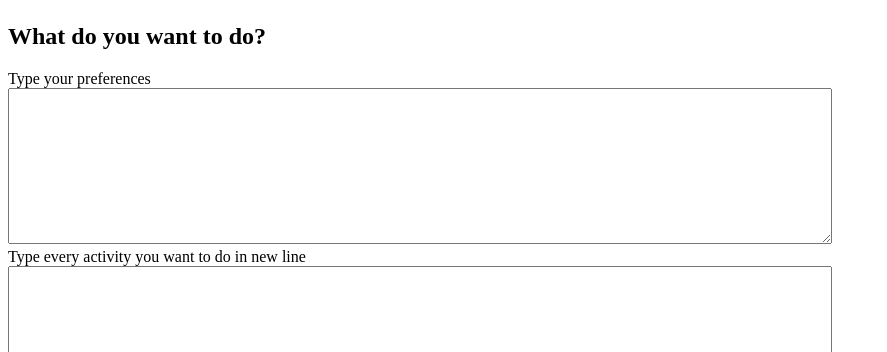
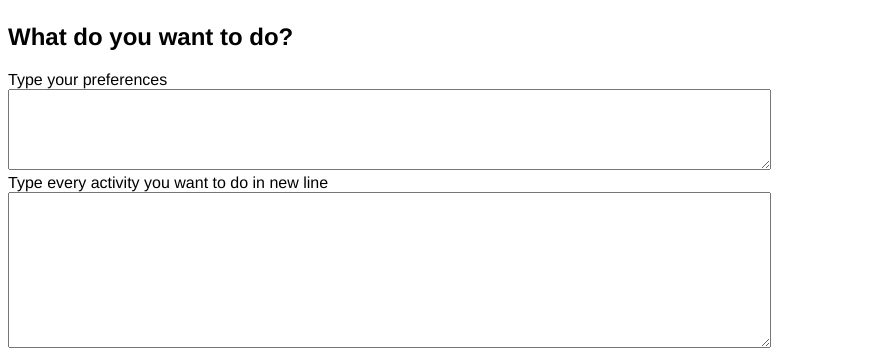
Before and after one commit to Bill2462/hackaton, a Flask app: page / in a window 1280 px wide. Shown: the part 957-1309 px from the top of the page, without its empty margins (0-887 px from the left). Run offline with Flask 2, Linux system fonts and the light colour scheme; parts of the project's set-up code (start-up, migrations or seed data) failed here and were passed over.

Commit message:
Update page.html

```diff
--- a/templates/page.html
+++ b/templates/page.html
@@ -6,23 +6,23 @@
 </head>
 <body>
 <img src="https://cdn.discordapp.com/attachments/953275734309351424/954790858765533245/unknown.png" alt="" style="width: 100%;height: auto;">
-<h2>What do you want to do?</h2>
+<h2 style="font-family:Helvetica;">What do you want to do?</h2>
 
 <form method="post">
-      <label for="preferences">Type your preferences</label>
+      <label style="font-family:Helvetica;" for="preferences">Type your preferences</label>
       <br>
-      <textarea name="preferences" rows="10" cols="100">{{ request.form['preferences'] }}</textarea>
+      <textarea style="font-family:Helvetica;" name="preferences" rows="5" cols="100">{{ request.form['preferences'] }}</textarea>
       <br>
-      <label for="requests">Type every activity you want to do in new line</label>
+      <label style="font-family:Helvetica;" for="requests">Type every activity you want to do in new line</label>
       <br>
-      <textarea name="requests" rows="10" cols="100">{{ request.form['requests'] }}</textarea>
+      <textarea style="font-family:Helvetica;" name="requests" rows="10" cols="100">{{ request.form['requests'] }}</textarea>
       <br/>
       <button type="submit"><img src="https://cdn.discordapp.com/attachments/953275734309351424/954788365155328031/unknown.png" border="0" /></button>
 </form>
 
 {% if preferences %}
 
-<h3>Recognized preferences</h3>
+<h3 style="font-family:Helvetica;">Recognized preferences</h3>
 <br>
 I'm taking the following preferences into account:
 <ul>
```
